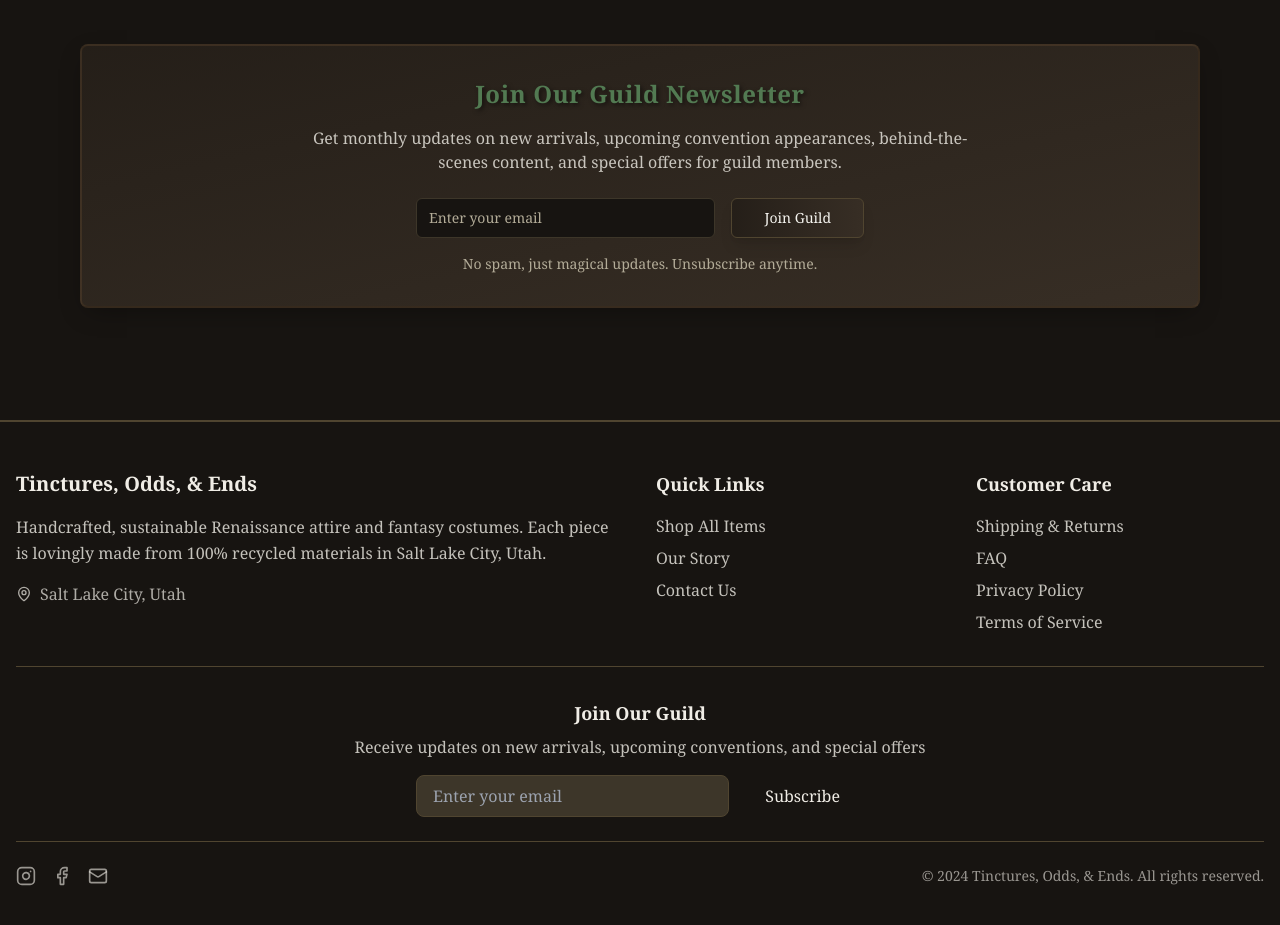
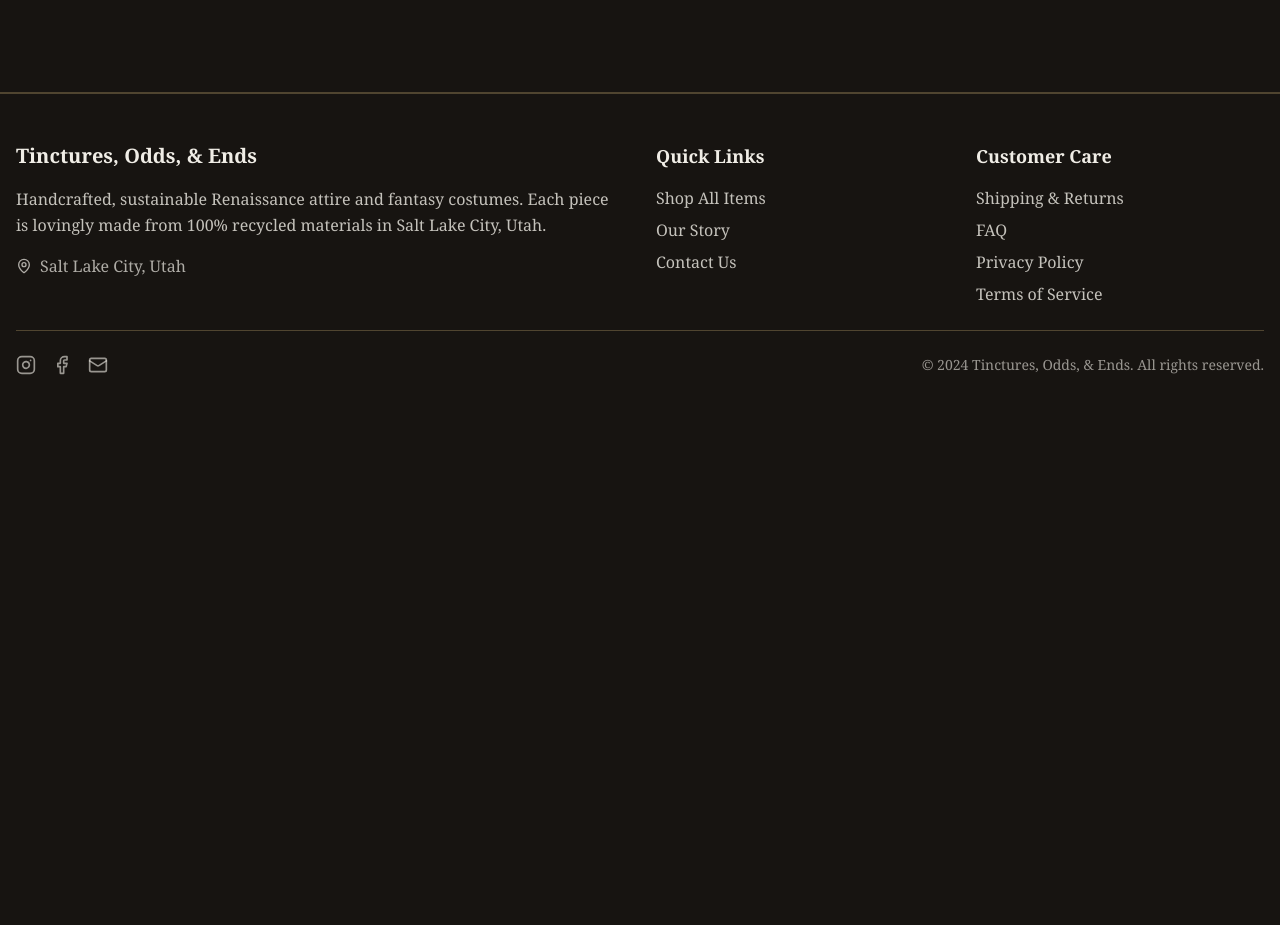
Before and after one commit to capthvnsen/tincture-tales-threads, a React (Vite) app: page /contact in a window 1280 px wide. Shown: the part 900-1825 px from the top of the page. After the commit the page ends 1323 px from the top, so only its background shows below. Built offline with nearby package versions, Linux system fonts and the light colour scheme.

Commit message:
Remove newsletter sections

```diff
--- a/src/components/Footer.tsx
+++ b/src/components/Footer.tsx
@@ -70,25 +70,6 @@ const Footer = () => {
           </div>
         </div>
 
-        {/* Newsletter Signup */}
-        <div className="border-t border-gold/30 pt-8 mt-8">
-          <div className="text-center mb-6">
-            <h4 className="text-lg font-semibold text-gold mb-2">Join Our Guild</h4>
-            <p className="text-foreground/80 mb-4">
-              Receive updates on new arrivals, upcoming conventions, and special offers
-            </p>
-            <div className="flex flex-col sm:flex-row gap-3 max-w-md mx-auto">
-              <input
-                type="email"
-                placeholder="Enter your email"
-                className="flex-1 px-4 py-2 bg-input border border-gold/30 rounded-lg focus:outline-none focus:border-gold text-foreground"
-              />
-              <button className="btn-gold px-6 py-2 whitespace-nowrap">
-                Subscribe
-              </button>
-            </div>
-          </div>
-        </div>
 
         {/* Social & Copyright */}
         <div className="border-t border-gold/30 pt-6 mt-6">
--- a/src/pages/Contact.tsx
+++ b/src/pages/Contact.tsx
@@ -135,29 +135,6 @@ const Contact = () => {
           </div>
         </div>
 
-        {/* Newsletter Signup */}
-        <div className="mt-16 text-center p-8 medieval-card">
-          <h2 className="text-2xl font-bold medieval-heading mb-4">
-            Join Our Guild Newsletter
-          </h2>
-          <p className="text-foreground/80 mb-6 max-w-2xl mx-auto">
-            Get monthly updates on new arrivals, upcoming convention appearances,
-            behind-the-scenes content, and special offers for guild members.
-          </p>
-          <div className="flex flex-col sm:flex-row gap-4 max-w-md mx-auto">
-            <Input
-              type="email"
-              placeholder="Enter your email"
-              className="flex-1 medieval-input"
-            />
-            <Button variant="medieval" className="px-8">
-              Join Guild
-            </Button>
-          </div>
-          <p className="text-sm text-muted-foreground mt-4">
-            No spam, just magical updates. Unsubscribe anytime.
-          </p>
-        </div>
       </div>
     </div>
   );
--- a/src/pages/Index.tsx
+++ b/src/pages/Index.tsx
@@ -210,29 +210,6 @@ const Index = () => {
         </div>
       </section>
 
-      {/* Newsletter Section */}
-      <section className="py-20 px-4 bg-gradient-to-r from-burgundy/20 to-gold/20">
-        <div className="container mx-auto text-center max-w-4xl">
-          <h2 className="text-4xl font-bold medieval-heading mb-4">
-            Join Our Guild of Adventurers
-          </h2>
-          <p className="text-xl text-foreground/80 mb-8">
-            Don't miss our new launches! Get monthly updates on fresh creations, convention appearances,
-            and special offers for guild members.
-          </p>
-
-          <div className="flex flex-col sm:flex-row gap-4 max-w-md mx-auto mb-8">
-            <input type="email" placeholder="Enter your email" className="flex-1 px-6 py-3 bg-card border border-gold/30 rounded-lg focus:outline-none focus:border-gold text-foreground text-lg" />
-            <Button variant="gold" size="lg" className="px-8">
-              Join Guild
-            </Button>
-          </div>
-
-          <p className="text-sm text-foreground/60">
-            No spam, just magical updates. Unsubscribe anytime.
-          </p>
-        </div>
-      </section>
     </div>;
 };
 export default Index;
```
